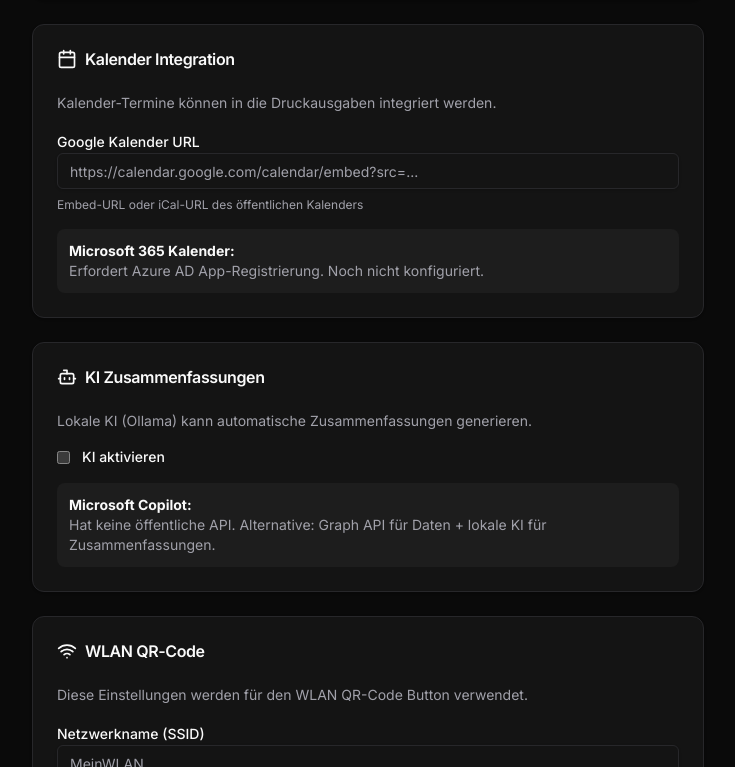
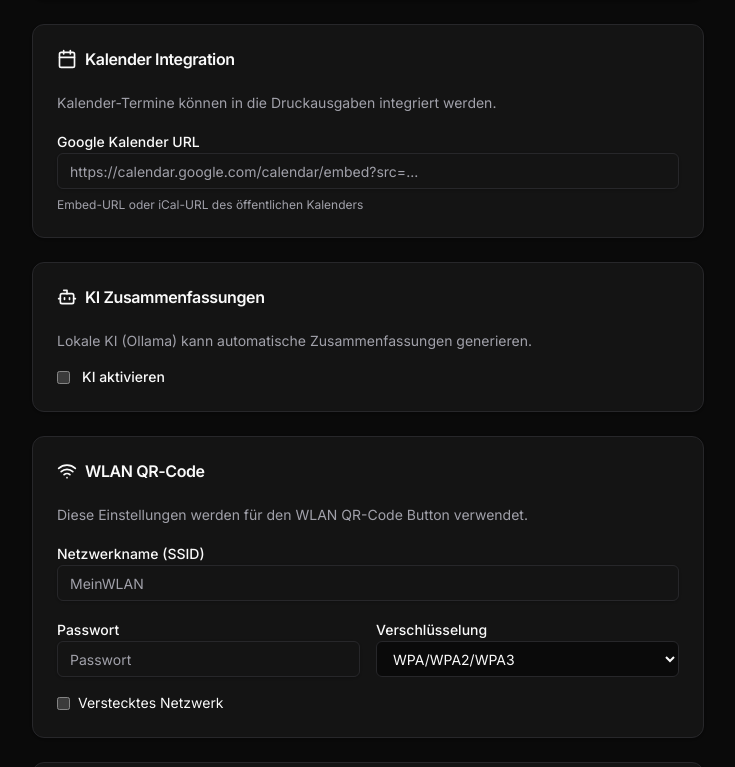
Before and after one commit to beastyrabbit/beasty_printer_hub, a Vue app in the folder frontend/: page /settings in a window 1280 px wide. Shown: the part 621-1388 px from the top of the page, without its empty margins (272-1007 px from the left). Built offline with nearby package versions, Linux system fonts and the light colour scheme; no server answers.

Commit message:
fix: Collection delete, remove Microsoft references
- Fix collection delete URL (use /api/shopping/collections/:id)
- Remove all Microsoft Copilot/Calendar references from UI

```diff
--- a/frontend/src/views/CollectionsView.vue
+++ b/frontend/src/views/CollectionsView.vue
@@ -109,10 +109,8 @@ async function saveCollection() {
 async function deleteCollection(id: string) {
   if (!confirm('Sammlung löschen?')) return
   try {
-    await fetch('/api/shopping/collections', {
-      method: 'DELETE',
-      headers: { 'Content-Type': 'application/json' },
-      body: JSON.stringify({ id })
+    await fetch(`/api/shopping/collections/${id}`, {
+      method: 'DELETE'
     })
     await loadData()
   } catch (err) {
--- a/frontend/src/views/SettingsView.vue
+++ b/frontend/src/views/SettingsView.vue
@@ -19,7 +19,6 @@ const config = ref({
   wifiHidden: false,
   // Calendar settings
   googleCalendarUrl: '',
-  microsoftCalendarEnabled: false,
   // AI settings
   ollamaEnabled: false,
   ollamaUrl: 'http://localhost:11434',
@@ -60,7 +59,6 @@ async function loadConfig() {
       wifiType: cfg.wifiType || 'WPA',
       wifiHidden: cfg.wifiHidden || false,
       googleCalendarUrl: cfg.googleCalendarUrl || '',
-      microsoftCalendarEnabled: cfg.microsoftCalendarEnabled || false,
       ollamaEnabled: cfg.ollamaEnabled || false,
       ollamaUrl: cfg.ollamaUrl || 'http://localhost:11434',
       ollamaModel: cfg.ollamaModel || 'llama3.2',
@@ -240,12 +238,6 @@ onMounted(loadConfig)
           </p>
         </div>
 
-        <div class="p-3 bg-secondary/50 rounded-lg text-sm">
-          <strong>Microsoft 365 Kalender:</strong><br>
-          <span class="text-muted-foreground">
-            Erfordert Azure AD App-Registrierung. Noch nicht konfiguriert.
-          </span>
-        </div>
       </CardContent>
     </Card>
 
@@ -311,12 +303,6 @@ onMounted(loadConfig)
           </div>
         </div>
 
-        <div class="p-3 bg-secondary/50 rounded-lg text-sm">
-          <strong>Microsoft Copilot:</strong><br>
-          <span class="text-muted-foreground">
-            Hat keine öffentliche API. Alternative: Graph API für Daten + lokale KI für Zusammenfassungen.
-          </span>
-        </div>
       </CardContent>
     </Card>
 
```
